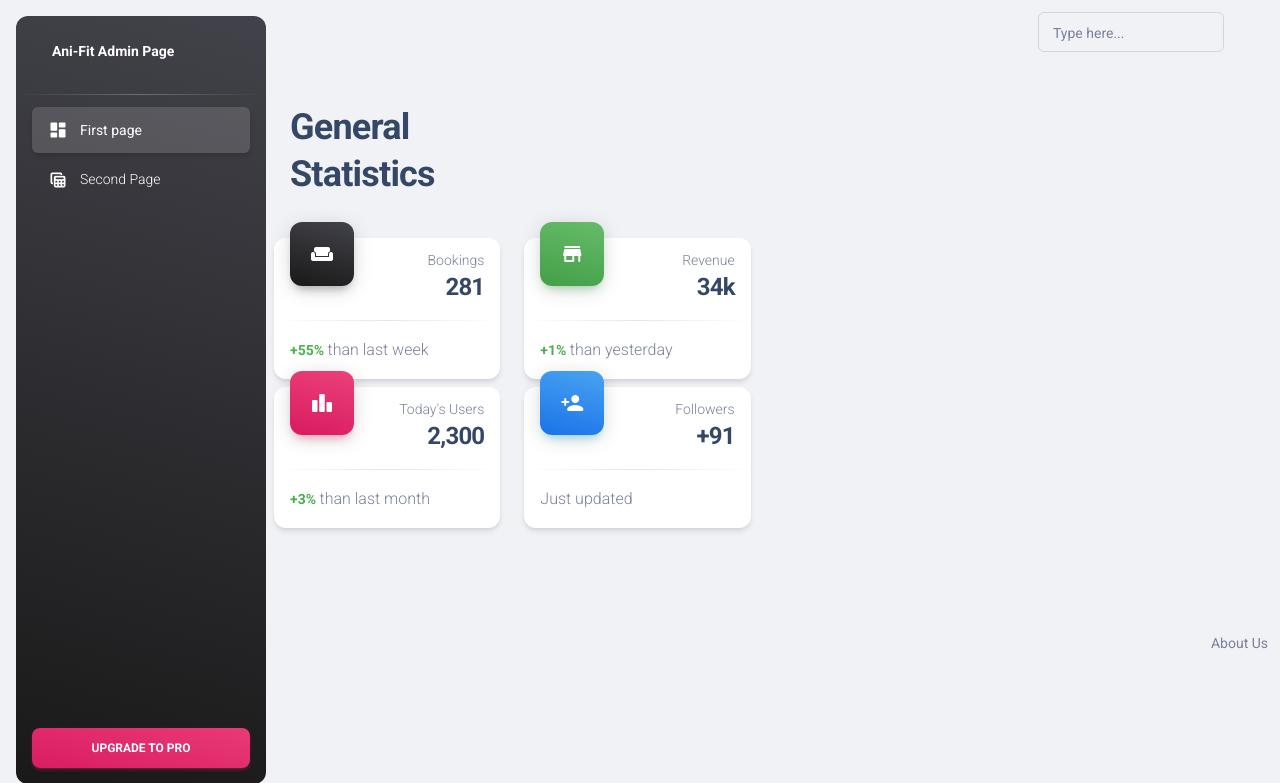
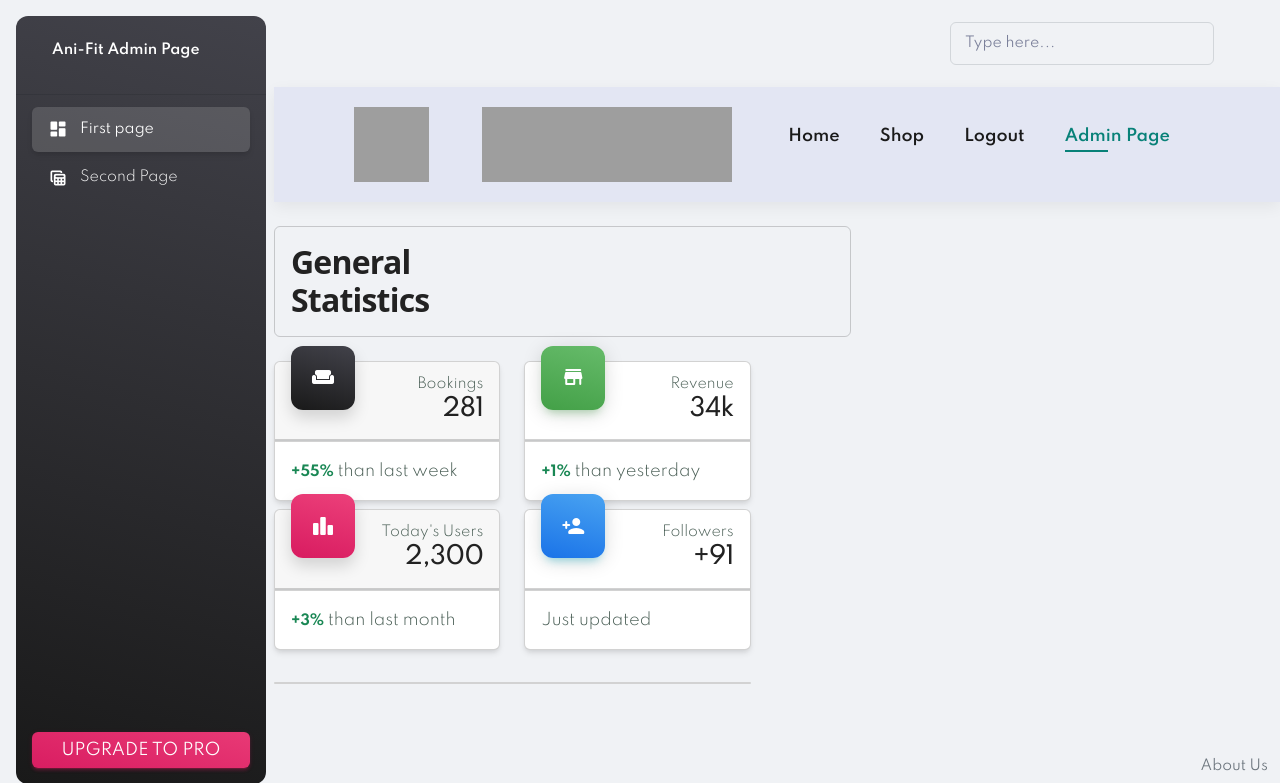
Before and after one commit to Bandana7/cw1-Bandana7, a PHP site: page /admin/index.php in a window 1280 px wide. Shown: the top 783 px of the page. Run offline with PHP 8.4, Linux system fonts and the light colour scheme; some libraries are stand-ins or nearby versions; grey boxes are pictures that could not be loaded.

```diff
--- a/admin/index.php
+++ b/admin/index.php
@@ -6,11 +6,24 @@
     <meta charset="UTF-8">
     <meta name="viewport" content="width=device-width, initial-scale=1.0">
     <title>Admin page</title>
-    <link rel="stylesheet" type="text/css" href="style.css">
-
+    <link rel="stylesheet" type="text/css" href="../style.css">
+    <link rel="stylesheet" href="https://cdnjs.cloudflare.com/ajax/libs/font-awesome/6.4.0/css/all.min.css" />
+    <link rel="stylesheet" href="https://cdn.jsdelivr.net/npm/bootstrap@5.2.2/dist/css/bootstrap.min.css" integrity="sha384-Zenh87qX5JnK2Jl0vWa8Ck2rdkQ2Bzep5IDxbcnCeuOxjzrPF/et3URy9Bv1WTRi" crossorigin="anonymous">
 </head>
 <body>
-
+<section id="header">
+    <a href="#"><img src="logo.png" height="75px" width="75px" alt="logo" class="logo"></a>
+    <h5></h5>
+    <a href="#"><img src="nam.png" height="75px" width="250px" alt="logo" class="name"></a>
+    <div>
+      <ul id="navbar">
+        <li><a href="../index.php">Home</a></li>
+        <li><a href="../client.php">Shop</a></li>
+        <li><a href="../logout.php">Logout</a></li>
+        <li><a class="active" href="./admin/index.php">Admin Page</a></li>
+      </ul>
+    </div>
+  </section>
 <div class="admin-container">
 
     <div class="row">
```
Also changed, not shown: login.php (+23 -5 lines).
